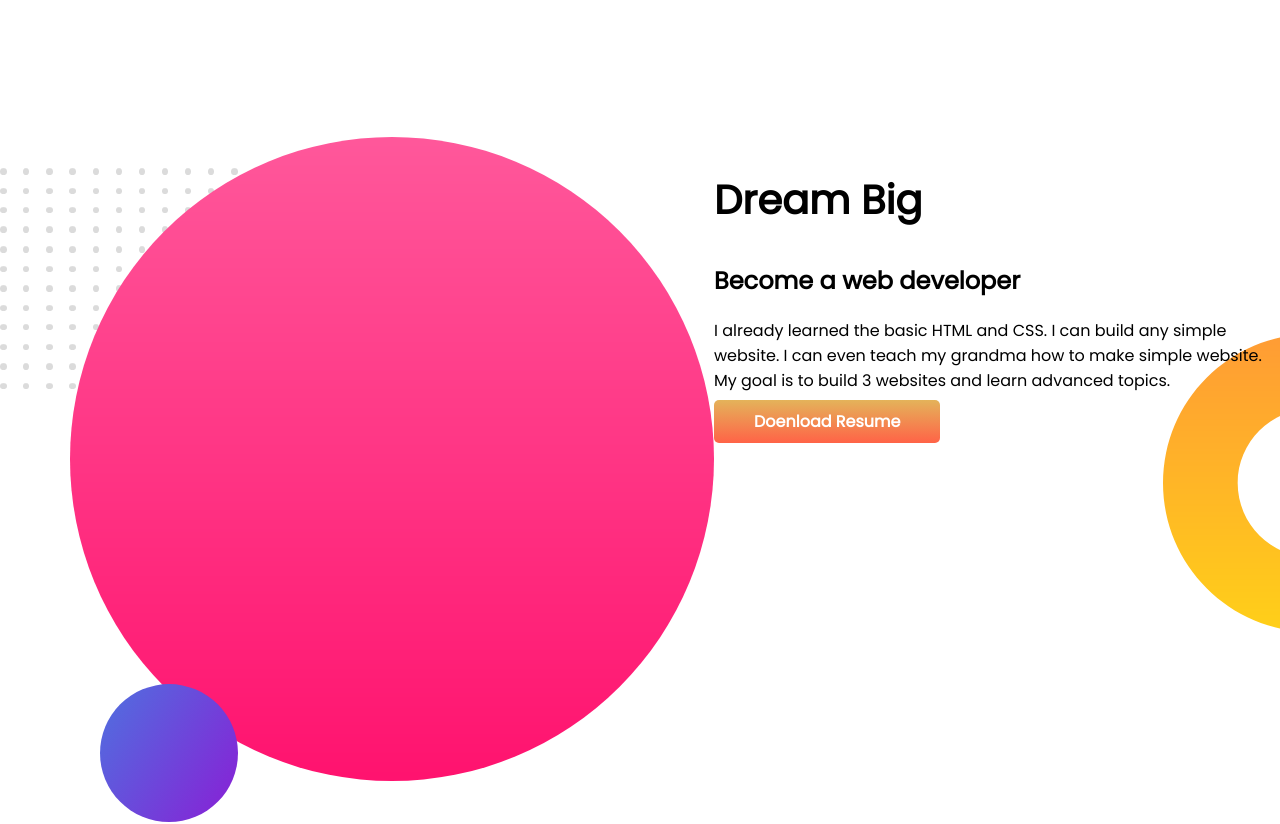
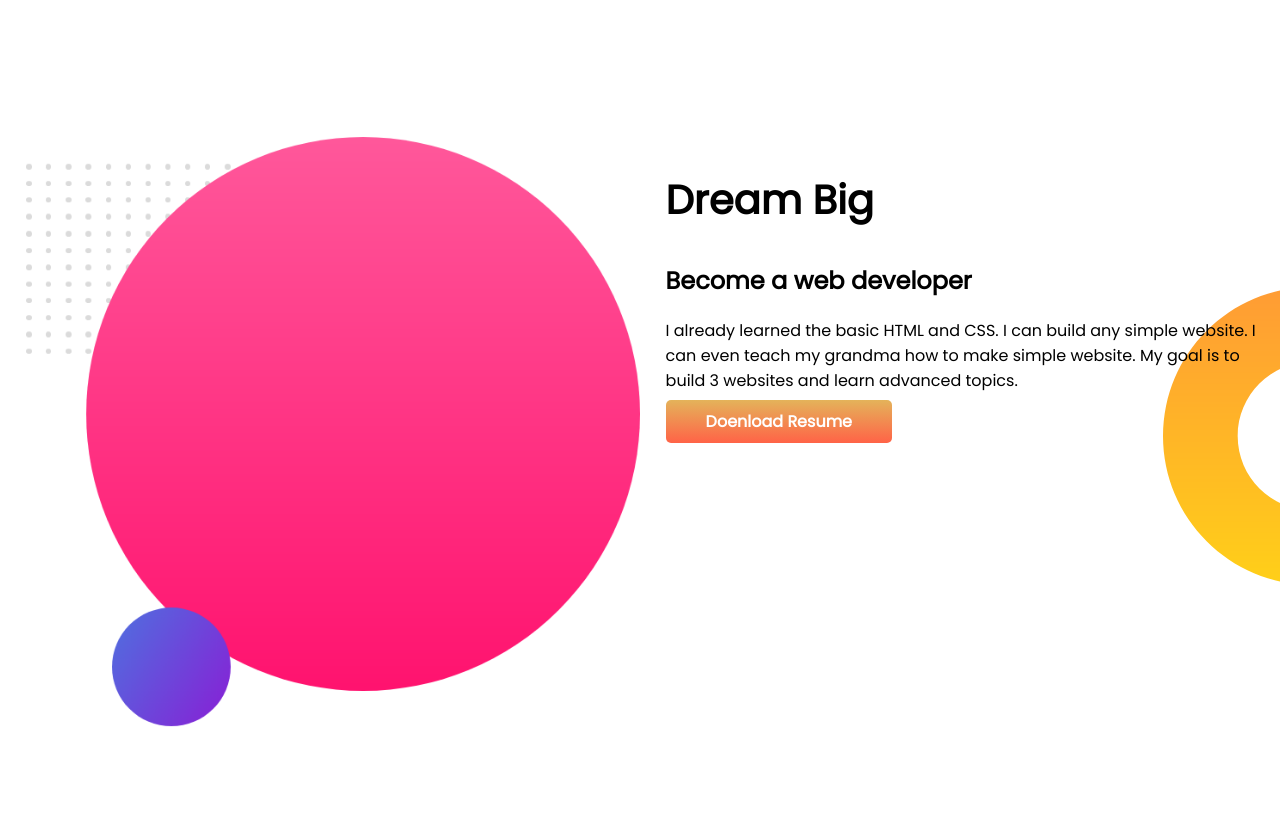
Before and after one commit to Saiful012/My-FIrst-Portfolio, a plain HTML site: page index.html in a window 1280 px wide. Shown: the part 680-1504 px from the top of the page. Drawn offline with Linux system fonts and the light colour scheme.

Commit message:
dev added

```diff
--- a/index.html
+++ b/index.html
@@ -28,10 +28,10 @@
         </div>
     </section>
     <section class="dream-big flex-container">
-        <div>
+        <div class="half-width">
             <img src="images/my-bg2.png" alt="">
         </div>
-        <div>
+        <div class="half-width">
             <h1>Dream Big</h1>
             <h2>Become a web developer</h2>
             <p>I already learned the basic HTML and CSS. I can build any simple website. I can even teach my grandma how
```
